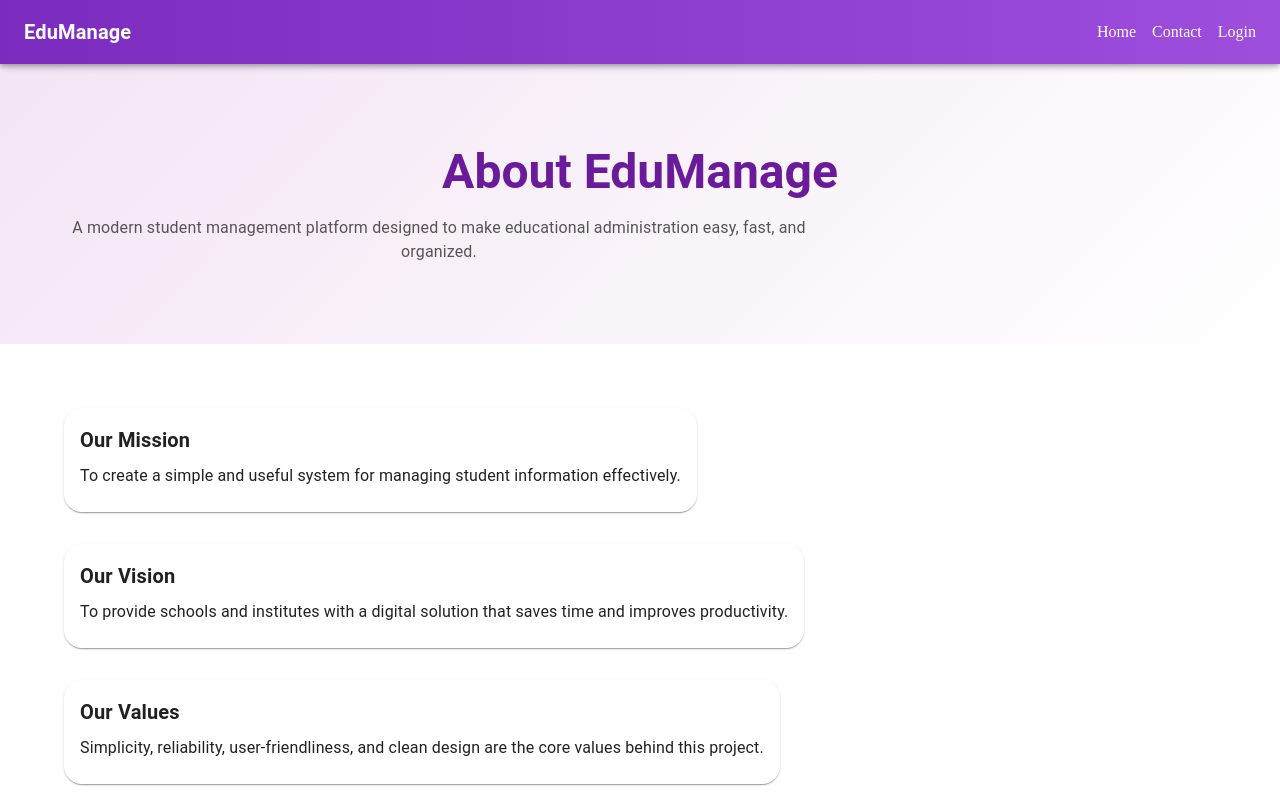
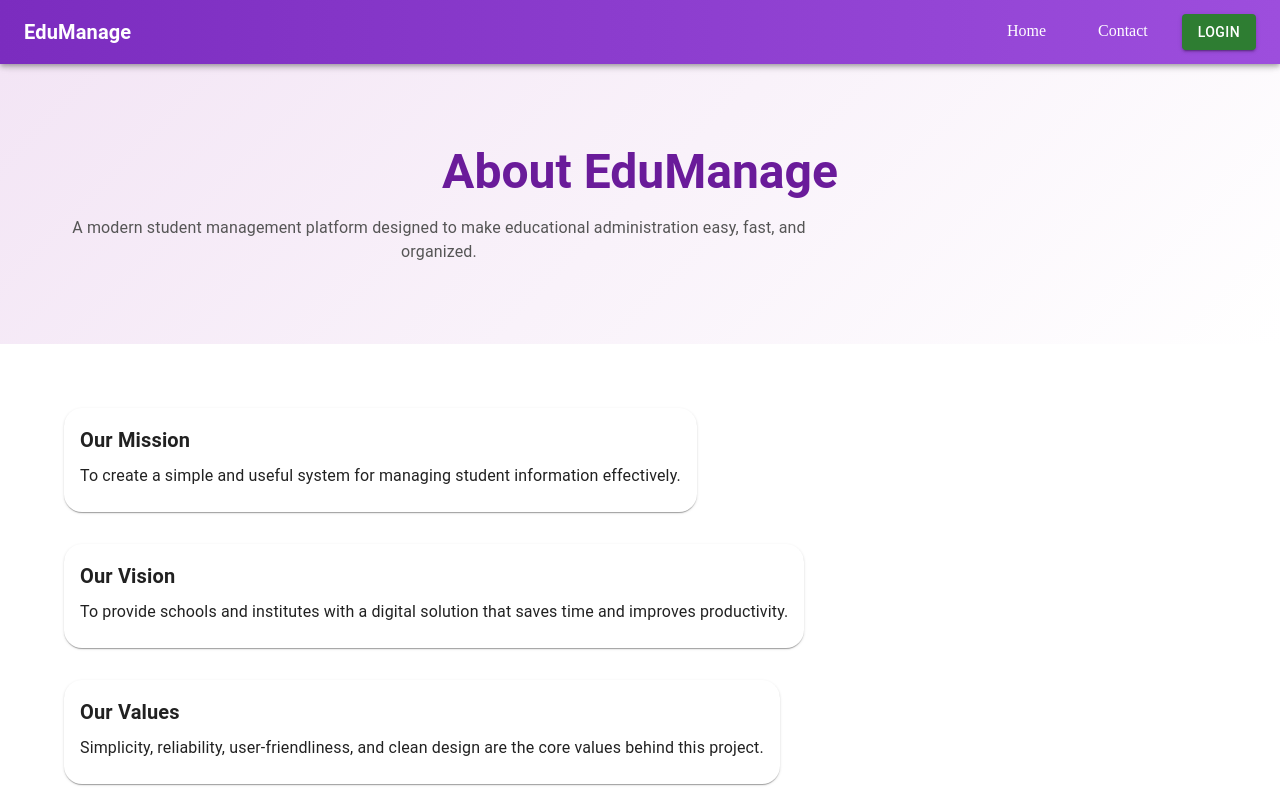
Before and after one commit to HVPasindu/StudentManageWithReact, a React (Vite) app: page /about in a window 1280 px wide. Shown: the top 800 px of the page. Built offline with nearby package versions, Linux system fonts and the light colour scheme.

Commit message:
update navlink

```diff
--- a/src/pages/About/About.css
+++ b/src/pages/About/About.css
@@ -2,10 +2,15 @@
   color: white;
   text-decoration: none;
   font-weight: 500;
+  padding: 8px 18px;
+  display: inline-block;
+  transition: 0.3s;
 }
 
 .top_link:hover {
-  text-decoration: underline;
+  background-color: aqua;
+  color: black;
+  border-radius: 40px;
 }
 
 .about_hero {
--- a/src/pages/About/About.jsx
+++ b/src/pages/About/About.jsx
@@ -17,7 +17,11 @@ export default function About() {
           <Box sx={{ display: "flex", gap: 2 }}>
             <Link to="/" className="top_link">Home</Link>
             <Link to="/contact" className="top_link">Contact</Link>
-            <Link to="/login" className="top_link">Login</Link>
+            <Link to="/login" className="nav_btn_link">
+              <Button variant="contained" color="success">
+                Login
+              </Button>
+            </Link>
           </Box>
         </Toolbar>
       </AppBar>
--- a/src/pages/Contact.jsx/Contact.css
+++ b/src/pages/Contact.jsx/Contact.css
@@ -2,10 +2,16 @@
   color: white;
   text-decoration: none;
   font-weight: 500;
+  padding: 8px 18px;
+  display: inline-block;
+  transition: 0.3s;
 }
 
 .contact_top_link:hover {
-  text-decoration: underline;
+  background-color: aqua;
+  color: black;
+  border-radius: 40px;
+
 }
 
 .contact_hero {
--- a/src/pages/Contact.jsx/Contact.jsx
+++ b/src/pages/Contact.jsx/Contact.jsx
@@ -27,7 +27,11 @@ export default function Contact() {
           <Box sx={{ display: "flex", gap: 2 }}>
             <Link to="/" className="contact_top_link">Home</Link>
             <Link to="/about" className="contact_top_link">About</Link>
-            <Link to="/login" className="contact_top_link">Login</Link>
+            <Link to="/login" className="nav_btn_link">
+              <Button variant="contained" color="success">
+                Login
+              </Button>
+            </Link>
           </Box>
         </Toolbar>
       </AppBar>
--- a/src/pages/Home/Home.css
+++ b/src/pages/Home/Home.css
@@ -9,10 +9,16 @@
   color: white;
   text-decoration: none;
   font-weight: 500;
+  padding: 8px 18px;
+  display: inline-block;
+  transition: 0.3s;
 }
 
 .nav_link:hover {
-  text-decoration: underline;
+  background-color: aqua;
+  color: black;
+  border-radius: 40px;
+
 }
 
 .nav_btn_link,
```
Also changed, not shown: src/compononts/Navebar/Navebar.jsx (deleted, +0 -12 lines).
